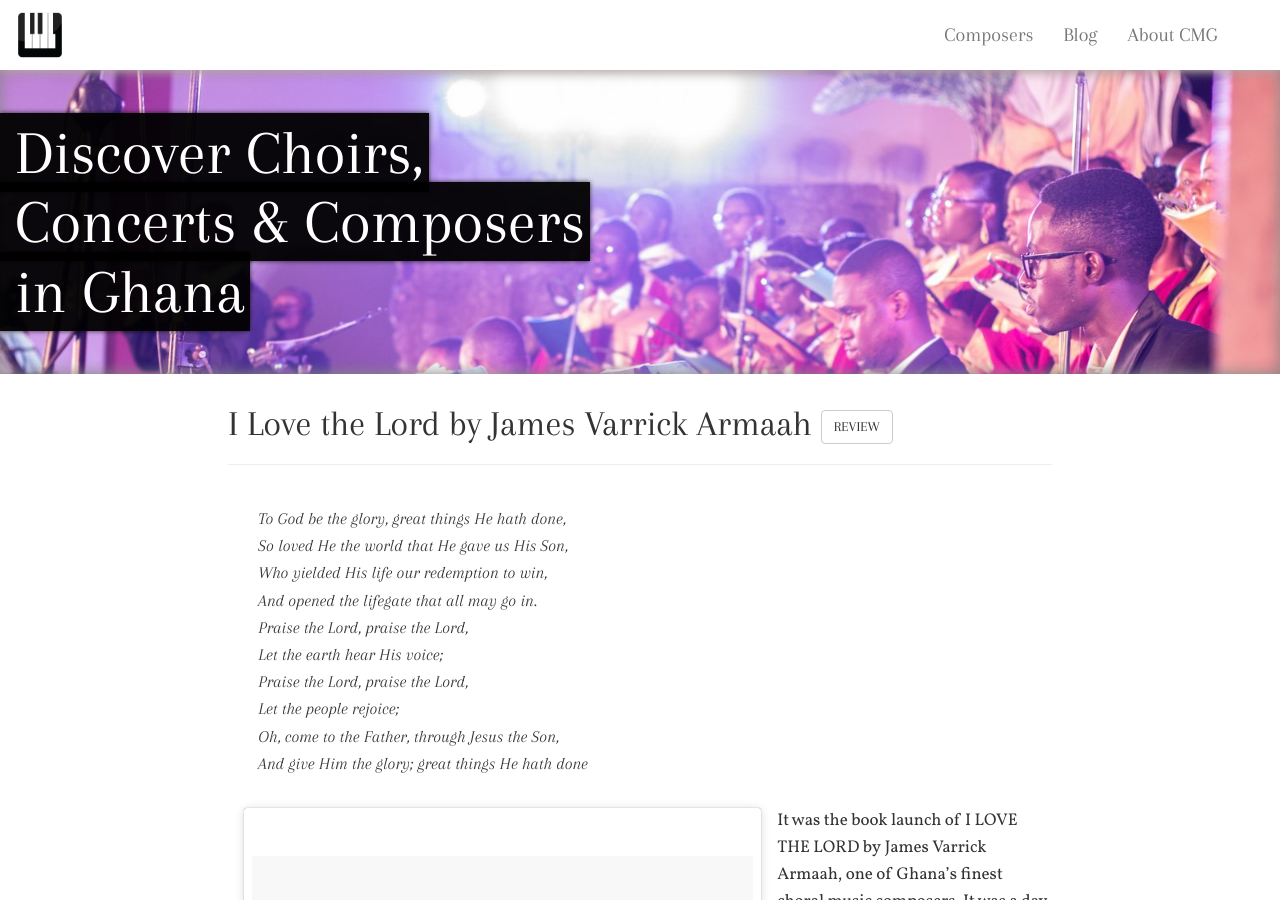
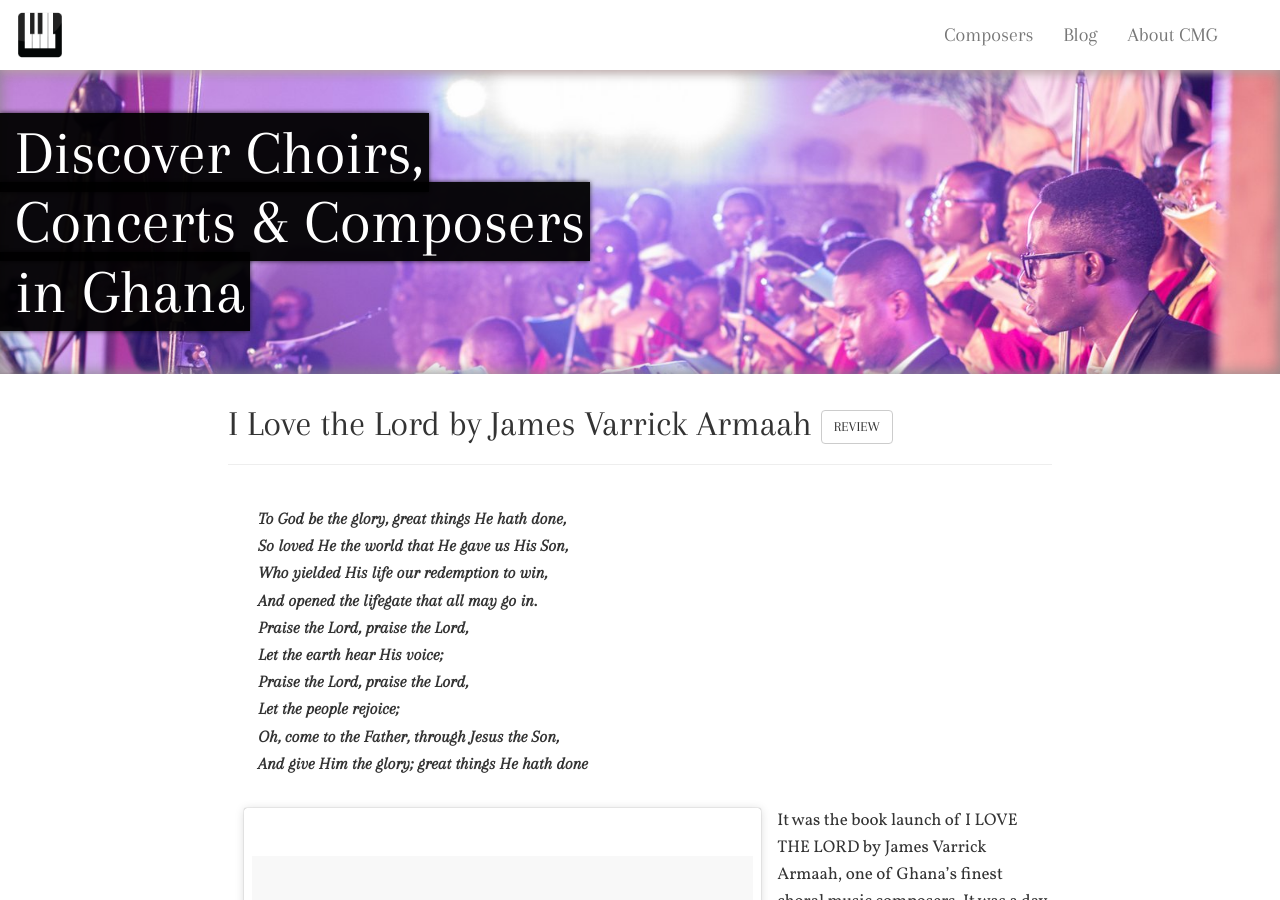
Before and after one commit to choralmusicghana/choralmusicghana.github.io, a Jekyll site: the page built from _posts/2016-09-11-james-v-armaah-i-love-the-Lord.html, in a window 1280 px wide and 900 px high. Built offline with Jekyll 4.4.1, drawn with Linux system fonts in a browser that asks for light colours; nearby versions of some CDN libraries; comment, search, counter and statistics services are not loaded.

```diff
--- a/_posts/2016-09-11-james-v-armaah-i-love-the-Lord.html
+++ b/_posts/2016-09-11-james-v-armaah-i-love-the-Lord.html
@@ -11,6 +11,7 @@
 ---
 
 <p class="intro">
+    <b>
     To God be the glory, great things He hath done,<br>
 
     So loved He the world that He gave us His Son,<br>
@@ -30,6 +31,7 @@
     Oh, come to the Father, through Jesus the Son,<br>
 
     And give Him the glory; great things He hath done
+    </b>
 </p>
 
 <div class="col-md-8 pull-left">
@@ -137,14 +139,13 @@
     <script async defer src="//platform.instagram.com/en_US/embeds.js"></script>
 </div>
 
-
 <p>
     Vocal Essence Chorale followed up with their ministration of Long Ago in a Manger, Madansefo,Gyae su noand Me to
     Ndwom, all composed by James Varrick Armaah, and another ministration of I have learnt to trust in Jesus by Nii Okai
     and Mrs. Karen Dadzie of the Harmonious Chorale Ghana followed after.
 
 </p>
-<!-- It should be reckoned that all his songs which were performed were rendered without any adulteration as he normally prefers.  -->
+
 <p>
     The Symphonials of Valley View had their turn to Heavenly Father, Nea Nyame aye dooso, Wo haw ne sen and Ewuradze
     beye which was sung with much expression. Uncle Ben Essel also ministered Okyeso Nyame.
@@ -171,8 +166,7 @@
 </p>
 <p>
     The mass choir ministered<em> Tumi ye wo de daa</em> with a lovely solo by Joel Aidoo of Harmonious Chorale Ghana,
-    <em>Eye me
-        enigye, Me ma wo Nkwagye kuruwa no so and Pae mu ka.</em>
+    <em>Eye me enigye, Me ma wo Nkwagye kuruwa no so and Pae mu ka.</em>
 
 </p>
 <p>
@@ -181,7 +175,6 @@
     prayer and a couple of High-life tunes by the composer, prominent of them were <em> Oye and Menim nea Menya.</em>
 
 </p>
-
 
 <div class="col-md-8 pull-left">
     <blockquote class="instagram-media" data-instgrm-captioned data-instgrm-version="7"
@@ -222,20 +215,18 @@
     Christ Anglican Church, Legon - 30 copies<br><br>
 
     Trinity United Church - 20 copies<br><br>
-
 </p>
 <br>
-
 <p><br>
     Do you love the Lord? If you do, then get a copy of "I Love the Lord"-by James Varrick Armaah for GHs 40.00
-
 </p>
 <p>
     <b>Contact: | 0279452540 | 0242230855 | Salt and Light Ministries, Abelempke | Music Department Library, Univ. of
         Ghana, Legon.</b>
-
 </p>
 <p>
+    <h3>
     REMINDER: Gramophone Ghana comes your way with FOS@2 this weekend at the Trinity United Church, Mempeasem in East
     Legon. Hope to see you there!
+    </h3>
 </p>
```
Also changed, not shown: other parts of _posts/2016-09-11-james-v-armaah-i-love-the-Lord.html (+0 -6 lines).
